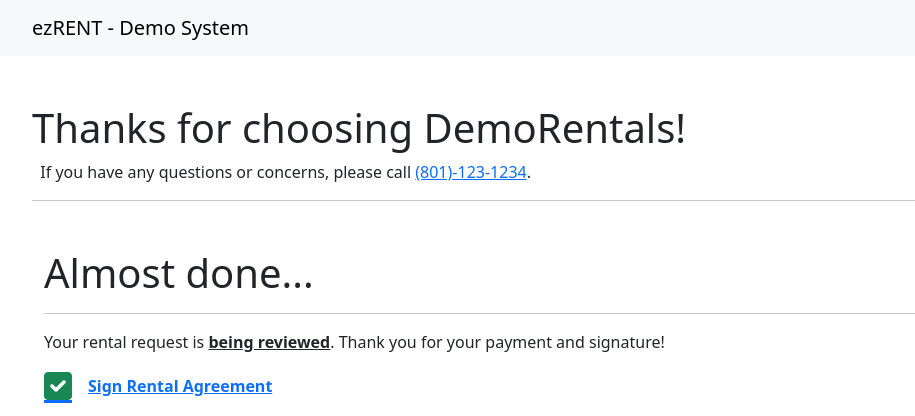
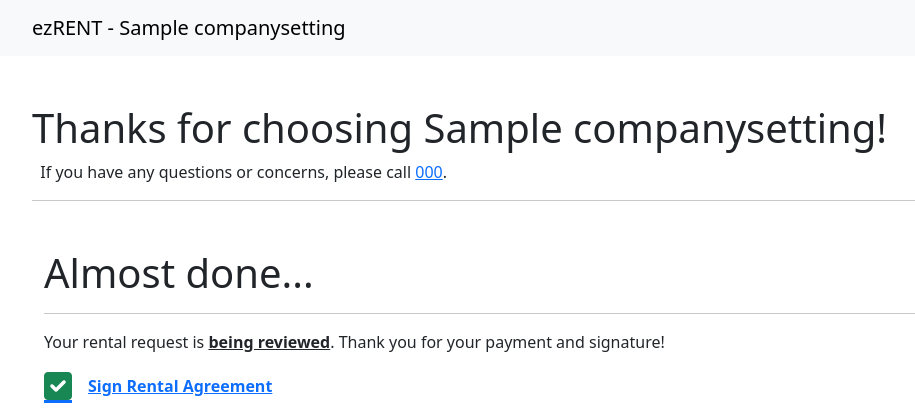
Before and after one commit to TheJoshBaxter/ezRENT, a Django app: page /customer_confirmation/1 in a window 1280 px wide. Shown: the top 416 px of the page, without its empty margins (50-965 px from the left). Run offline with Django 4.2, Linux system fonts and the light colour scheme; data comes from the database, SQL or seed files in the repository; tables that the repository leaves empty hold one stand-in row (values such as "Sample post"); some libraries are stand-ins or nearby versions.

Commit message:
added CompanySetting model to unify code and improve scalability

```diff
--- /dev/null
+++ b/customerPortal/templatetags/custom_filters.py
@@ -0,0 +1,12 @@
+from django import template
+import re
+
+register = template.Library()
+
+@register.filter
+def format_phone(value):
+    """Format a 10-digit phone number as (XXX)-XXX-XXXX"""
+    digits = re.sub(r'\D', '', value)  # Remove non-numeric characters
+    if len(digits) == 10:
+        return f"({digits[:3]})-{digits[3:6]}-{digits[6:]}"
+    return value  # Return as is if not 10 digits
--- a/managementPortal/context_processors.py
+++ b/managementPortal/context_processors.py
@@ -1,4 +1,5 @@
 from .models import RentalOrder
+from .models import CompanySetting
 from datetime import date
 
 def global_notifications(request):
@@ -12,10 +13,13 @@ def global_notifications(request):
 
     numAlerts = numUnapprovedOrders + numPendingInspection
 
+    companyInfo = CompanySetting.objects.first()
+
     context = {}
     context['unapprovedOrders'] = unapprovedOrders
     context['returnedOrdersPendingInspection'] = returnedOrdersPendingInspection
     context['numAlerts'] = numAlerts
     context['numUnapprovedOrders'] = numUnapprovedOrders
+    context['companyInfo'] = companyInfo
 
     return context
--- a/managementPortal/models.py
+++ b/managementPortal/models.py
@@ -107,3 +107,7 @@ class TransportOrder(models.Model):
 
     def __str__(self):
         return f"Transport Request for {self.rental_order}"
+
+class CompanySetting(models.Model):
+    company_name = models.CharField(max_length=100, blank=False, default="DemoRentals")
+    company_phone = models.CharField(max_length=15, blank=False, default="")
--- a/templates/base.html
+++ b/templates/base.html
@@ -11,7 +11,7 @@
     <meta name="description" content="">
     <meta name="author" content="">
 
-    <title>ezRENT - Demo System</title>
+    <title>ezRENT - {{ companyName }}</title>
 
     <!-- OLD THEME STUFF -->
     {% comment %}  BELOW LINE WAS PREVIOUSLY USED...NOT NEEDED NOW I THINK... {% endcomment %}
@@ -54,7 +54,7 @@
                 <div class="sidebar-brand-icon"> <!--rotate-n-15"-->
                     <i class="fa-solid fa-screwdriver-wrench"></i>
                 </div>
-                <div class="sidebar-brand-text mx-3">ezRENT <sup>1.0</sup></div>
+                <div class="sidebar-brand-text mx-3">ezRENT<sup>1.0</sup></div>
             </a>
 
             <!-- Divider -->
@@ -444,7 +444,7 @@
             <footer class="sticky-footer bg-white">
                 <div class="container my-auto">
                     <div class="copyright text-center my-auto">
-                        <span>Copyright &copy; ezRENT 2024</span>
+                        <span>Copyright &copy; ezRENT 2025</span>
                     </div>
                 </div>
             </footer>
--- a/templates/customer_base.html
+++ b/templates/customer_base.html
@@ -1,11 +1,11 @@
-{% load static %}
+{% load static %} {% load custom_filters %}
 
 <!DOCTYPE html>
 <html lang="en">
 <head>
     <meta charset="UTF-8">
     <meta name="viewport" content="width=device-width, initial-scale=1.0">
-    <title>ezRENT - Demo System</title>
+    <title>ezRENT - {{ companyInfo.company_name }}</title>
     <link href="https://cdn.jsdelivr.net/npm/bootstrap@5.3.0-alpha1/dist/css/bootstrap.min.css" rel="stylesheet">
     <link rel="stylesheet" href="{% static 'customers/css/customers.css' %}">
     <link rel="stylesheet" href="{% static 'backend/css/backend.css' %}">
@@ -26,7 +26,7 @@
 <body>
     <nav class="navbar navbar-expand-lg navbar-light bg-light">
         <div class="container">
-            <a class="navbar-brand" href="/">ezRENT - Demo System</a>
+            <a class="navbar-brand" href="/">ezRENT - {{ companyInfo.company_name }}</a>
             <button class="navbar-toggler" type="button" data-bs-toggle="collapse" data-bs-target="#navbarNav" aria-controls="navbarNav" aria-expanded="false" aria-label="Toggle navigation">
                 <span class="navbar-toggler-icon"></span>
             </button>
@@ -45,8 +45,8 @@
         </div>
     </nav>
     <div class="container">
-        <h1 class="mt-5">Thanks for choosing DemoRentals!</h1>
-        <p>&nbsp If you have any questions or concerns, please call <a href="tel:(801)-123-1234" class="">(801)-123-1234</a>.</p>
+        <h1 class="mt-5">Thanks for choosing {{ companyInfo.company_name }}!</h1>
+        <p>&nbsp If you have any questions or concerns, please call <a href="tel:{{companyInfo.company_phone|format_phone }}" class="">{{companyInfo.company_phone|format_phone}}</a>.</p>
         <hr>
         {% block content %}
         {% endblock %}
```
Also changed, not shown: customerPortal/migrations/0009_companysettings.py (added), customerPortal/migrations/0010_delete_companysettings.py (added), customerPortal/templatetags/__init__.py (added), managementPortal/migrations/0033_companysettings.py (added), managementPortal/migrations/0034_rename_companysettings_companysetting.py (added).
